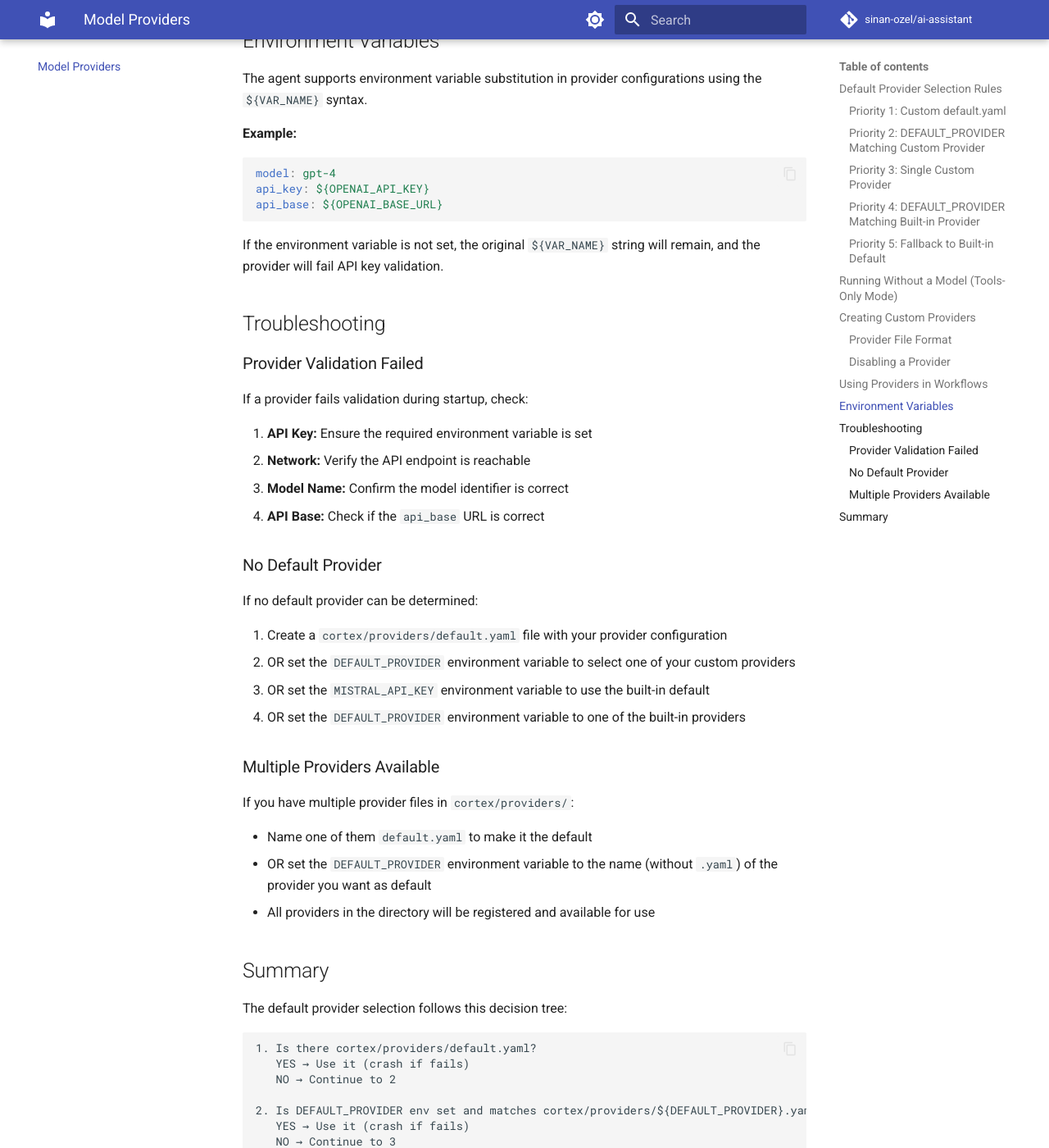
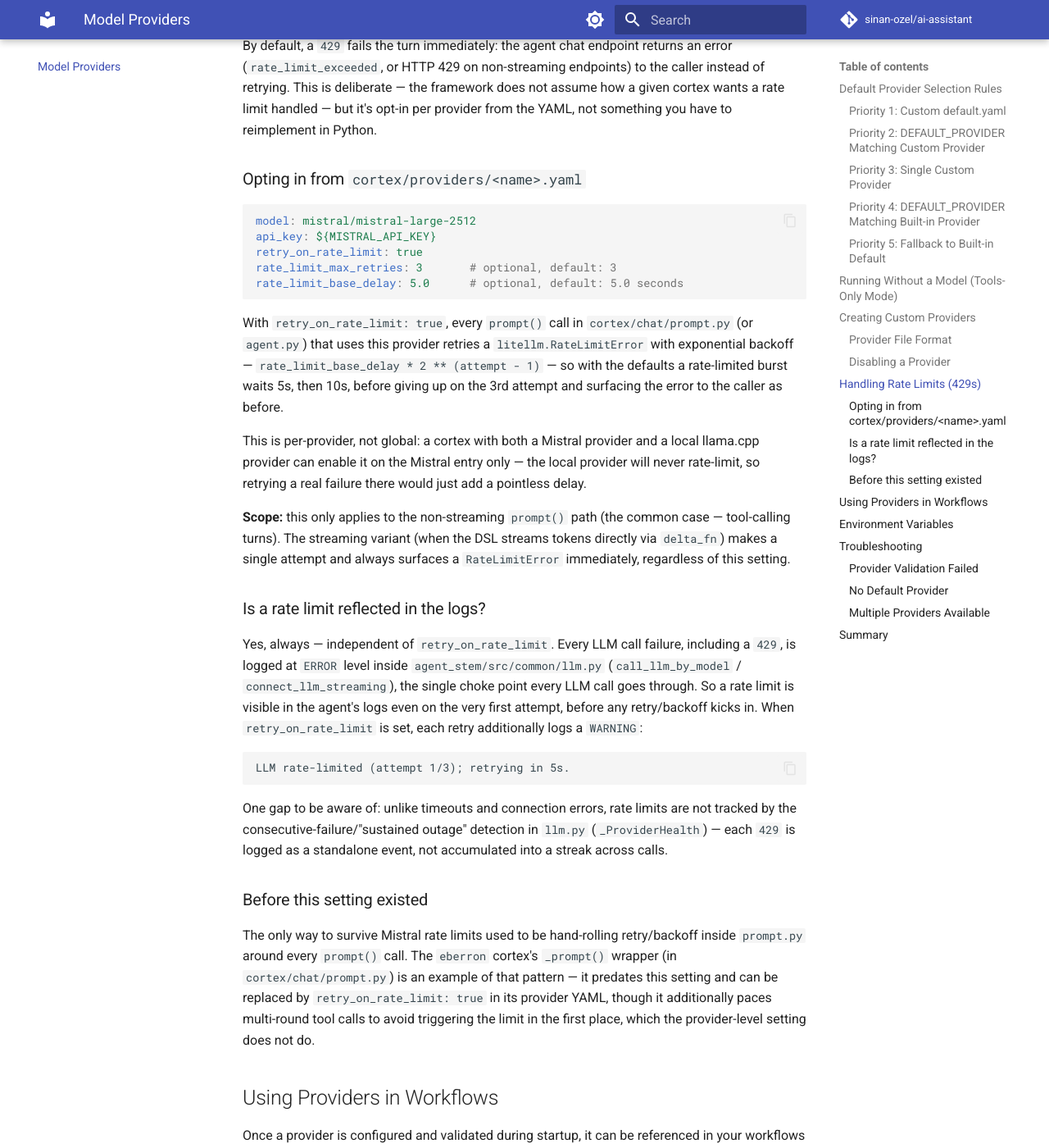
Before and after one commit to sinan-ozel/ai-assistant, an MkDocs documentation site: the page built from docs/model_providers.md, in a window 1280 px wide and 1400 px high, scrolled down 5187 px. Shown: the whole window at 82% size. Built offline with MkDocs 1.6.1 and Material for MkDocs 9.7.7, drawn with Linux system fonts in a browser that asks for light colours; comment, search, counter and statistics services are not loaded; the version menu is left out; some of the changed text lies outside the part shown.

Commit message:
Allow cortex-configurable rate-limit retries
- retry_on_rate_limit was hardcoded to the eval harness only, so
  a real provider 429 (e.g. Mistral) always failed the turn
  immediately for actual users.
- Provider YAML now supports retry_on_rate_limit,
  rate_limit_max_retries, and rate_limit_base_delay, so cortex
  authors can opt in and tune backoff without writing Python.
- Document the new fields and retry behavior in
  docs/model_providers.md, cross-linked from the prompt DSL docs.

Co-Authored-By: Claude Sonnet 5 <noreply@anthropic.com>

````diff
--- a/docs/model_providers.md
+++ b/docs/model_providers.md
@@ -171,6 +171,9 @@ Provider files are YAML files with configuration that gets passed as keyword arg
 - `api_key`: API key (can use `${ENV_VAR}` syntax)
 - `max_tokens`: Maximum tokens for responses
 - `timeout`: Request timeout in seconds
+- `retry_on_rate_limit`: Retry with backoff instead of failing the turn on a `429` (default: `false`). See [Handling Rate Limits (429s)](#handling-rate-limits-429s) below.
+- `rate_limit_max_retries`: Max attempts when `retry_on_rate_limit` is set (default: `3`)
+- `rate_limit_base_delay`: Base delay in seconds for exponential backoff between retries (default: `5.0`, doubles each attempt)
 
 **Example with Environment Variable:**
 ```yaml
@@ -195,6 +198,75 @@ _enabled: false
 model: some-model
 api_key: ${API_KEY}
 ```
+
+## Handling Rate Limits (429s)
+
+A rate-limited provider (Mistral is the common case) can return a `429`
+when a cortex sends requests in a burst — e.g. a multi-stage `prompt.py`
+that runs several tool-calling rounds back to back.
+
+By default, a `429` fails the turn immediately: the agent chat endpoint
+returns an error (`rate_limit_exceeded`, or HTTP 429 on non-streaming
+endpoints) to the caller instead of retrying. This is deliberate — the
+framework does not assume how a given cortex wants a rate limit handled —
+but it's opt-in per provider from the YAML, not something you have to
+reimplement in Python.
+
+### Opting in from `cortex/providers/<name>.yaml`
+
+```yaml
+model: mistral/mistral-large-2512
+api_key: ${MISTRAL_API_KEY}
+retry_on_rate_limit: true
+rate_limit_max_retries: 3       # optional, default: 3
+rate_limit_base_delay: 5.0      # optional, default: 5.0 seconds
+```
+
+With `retry_on_rate_limit: true`, every `prompt()` call in
+`cortex/chat/prompt.py` (or `agent.py`) that uses this provider retries a
+`litellm.RateLimitError` with exponential backoff —
+`rate_limit_base_delay * 2 ** (attempt - 1)` — so with the defaults a
+rate-limited burst waits 5s, then 10s, before giving up on the 3rd attempt
+and surfacing the error to the caller as before.
+
+This is per-provider, not global: a cortex with both a Mistral provider and
+a local llama.cpp provider can enable it on the Mistral entry only — the
+local provider will never rate-limit, so retrying a real failure there
+would just add a pointless delay.
+
+**Scope:** this only applies to the non-streaming `prompt()` path (the
+common case — tool-calling turns). The streaming variant (when the DSL
+streams tokens directly via `delta_fn`) makes a single attempt and always
+surfaces a `RateLimitError` immediately, regardless of this setting.
+
+### Is a rate limit reflected in the logs?
+
+Yes, always — independent of `retry_on_rate_limit`. Every LLM call failure,
+including a `429`, is logged at `ERROR` level inside
+`agent_stem/src/common/llm.py` (`call_llm_by_model` /
+`connect_llm_streaming`), the single choke point every LLM call goes
+through. So a rate limit is visible in the agent's logs even on the very
+first attempt, before any retry/backoff kicks in. When
+`retry_on_rate_limit` is set, each retry additionally logs a `WARNING`:
+
+```
+LLM rate-limited (attempt 1/3); retrying in 5s.
+```
+
+One gap to be aware of: unlike timeouts and connection errors, rate limits
+are not tracked by the consecutive-failure/"sustained outage" detection in
+`llm.py` (`_ProviderHealth`) — each `429` is logged as a standalone event,
+not accumulated into a streak across calls.
+
+### Before this setting existed
+
+The only way to survive Mistral rate limits used to be hand-rolling
+retry/backoff inside `prompt.py` around every `prompt()` call. The
+`eberron` cortex's `_prompt()` wrapper (in `cortex/chat/prompt.py`) is an
+example of that pattern — it predates this setting and can be replaced by
+`retry_on_rate_limit: true` in its provider YAML, though it additionally
+paces multi-round tool calls to avoid triggering the limit in the first
+place, which the provider-level setting does not do.
 
 ## Using Providers in Workflows
 
````
Also changed, not shown: docs/configuration/prompt-dsl.md (+8 -0 lines), 2 other files.
